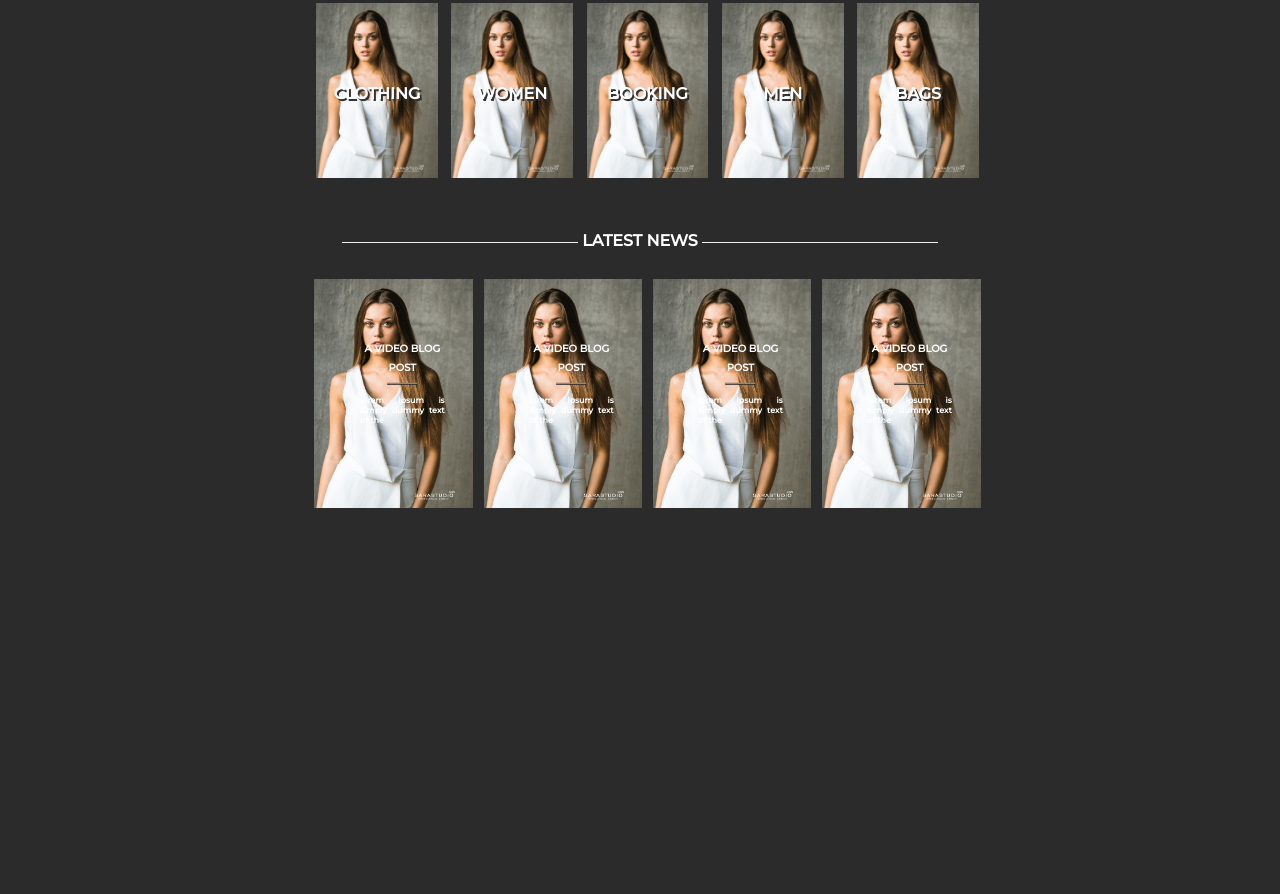
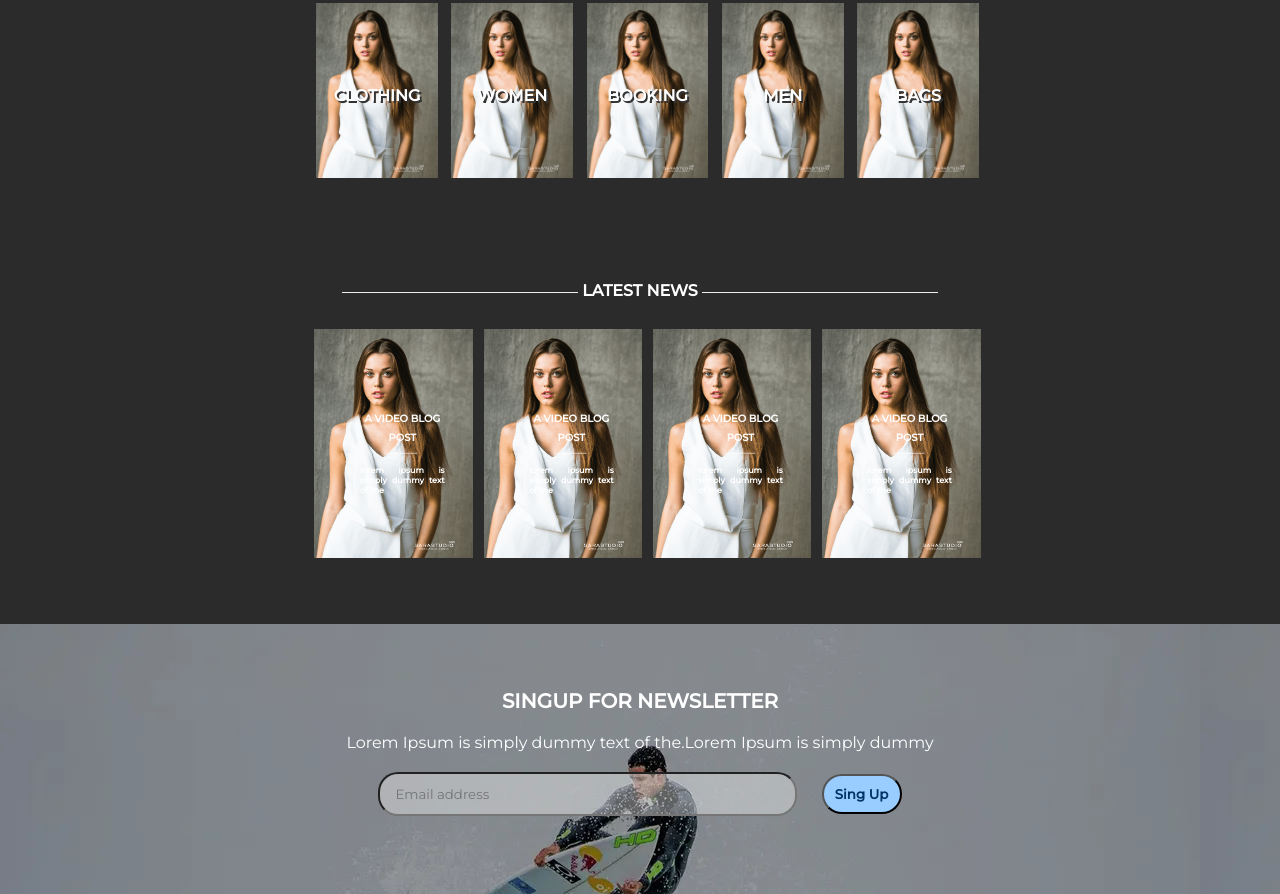
Before and after one commit to lilpugg/DAW2-M9, a plain HTML site: page PROYECTO transversal/index.html in a window 1280 px wide. Shown: the part 1126-2020 px from the top of the page. Before the commit the page ends 1638 px from the top, so only its background shows below. Drawn offline with Linux system fonts and the light colour scheme.

Commit message:
newsletter

```diff
--- a/PROYECTO transversal/css/responsive.css
+++ b/PROYECTO transversal/css/responsive.css
@@ -124,7 +124,6 @@
 @media screen and ( max-width : 425px ) {
     .encabezado{
         height: 150px;
-
     }
     .titulo{
         margin-top:30px;
@@ -136,7 +135,7 @@
         margin-right: -12%;
     }
     .boton_personalizado{
-        font-size: 2px;
+        font-size: 5px;
         font-weight: 400;
         padding: 5px;
     }
--- a/PROYECTO transversal/css/style01.css
+++ b/PROYECTO transversal/css/style01.css
@@ -2,7 +2,7 @@
     margin: 0%;
     padding: 0%;
     font-family: 'Montserrat', sans-serif;
-    background-color: #2c2b2b;
+
  }
  .encabezado{
     width: 100%;
@@ -50,10 +50,11 @@
    border: 2px solid #ffffff;
  }
  .mitad{
-   height: 300px;               /* //////////////// */
+   height: 1150px;               /* //////////////// */
    padding-left: 23%;
    padding-right: 23%;
    padding-top: 50px;
+   background-color: #2c2b2b;
 }
 
 .izquierda{
@@ -114,15 +115,16 @@
    position: relative;
    text-align: center;
    color: white;
+   padding-bottom: 50px;
  }
  .centered {
    text-shadow: 2px 2px #333;
-    font-weight: bold;
+   font-weight: bold;
    background-color: transparent;
    text-transform: uppercase;
    color: white;
    position: absolute;
-   top: 50%;
+   top: 40%;
    left: 50%;
    transform: translate(-50%, -50%);
  }
@@ -156,3 +158,48 @@
    padding-top: 10px;
    position: relative;
  }
+ .newsletter-div{
+   background-image: url("../img/surf.png");
+   height: 250px;
+   padding-top: 20px;
+}
+.titulonews {
+   text-align: center;
+   background-color: transparent;
+   padding-top: 45px;
+   font-size: 20px;
+   text-transform: uppercase;
+   font-weight: bold;
+   color: white;
+   padding-bottom: 20px;
+}
+.newsletter-div>p{
+   text-align: center;
+
+}
+.newsletter-div>p > a{
+   background-color: transparent;
+   color: white;
+   margin-left: 18%;
+   padding-right: 18%;
+}
+ .newsletter{
+    padding-top: 20px;
+    text-align: center;
+    background-color: transparent;
+ }
+ .email{
+   width: 400px;
+   height: 40px;
+   border-radius: 20px;
+   padding-left: 15px;
+   background-color: rgba(255, 255, 255, 0.363);
+}
+.email-boton{
+   margin-left: 20px;
+   border-radius: 20px;
+   height: 40px;
+   width: 80px;
+   font-weight: bold;
+
+}
--- a/PROYECTO transversal/index.html
+++ b/PROYECTO transversal/index.html
@@ -158,6 +158,18 @@
             </div>
         </div>
     </div>
+    <div class="newsletter-div">
+        <p class="titulonews">Singup for newsletter</p>
+        <p><a>Lorem Ipsum is simply dummy text of the.Lorem Ipsum is simply dummy  </a></p>
+        <div class="newsletter">
+            <input class="email" type="text" placeholder="Email address" name="mail" required>
+            <input class="email-boton" onclick="alert" style="color: #003366; background-color: #99CCFF" type="submit" value="Sing Up">
+        </div>
+
+
+
+    </div>
+
 
 </body>
 
```
Lines whose indentation alone changed are shown as unchanged.
